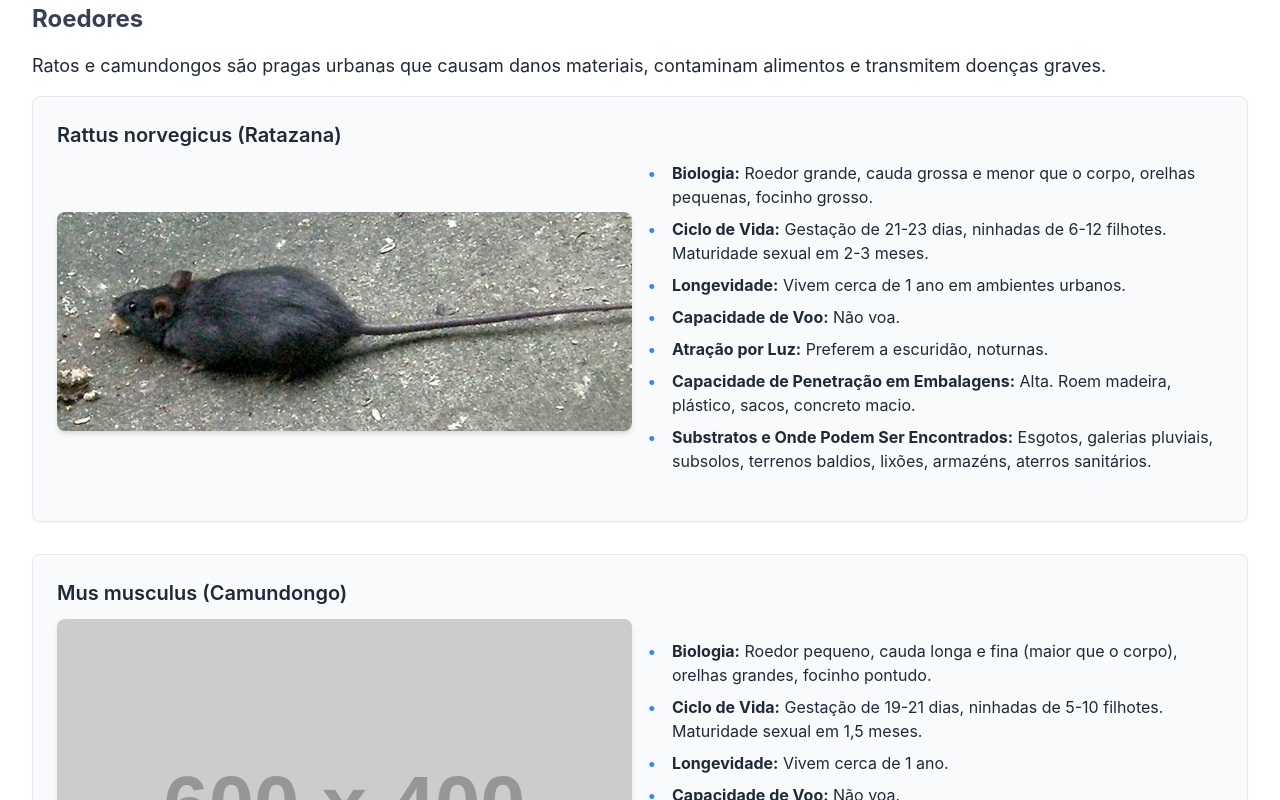
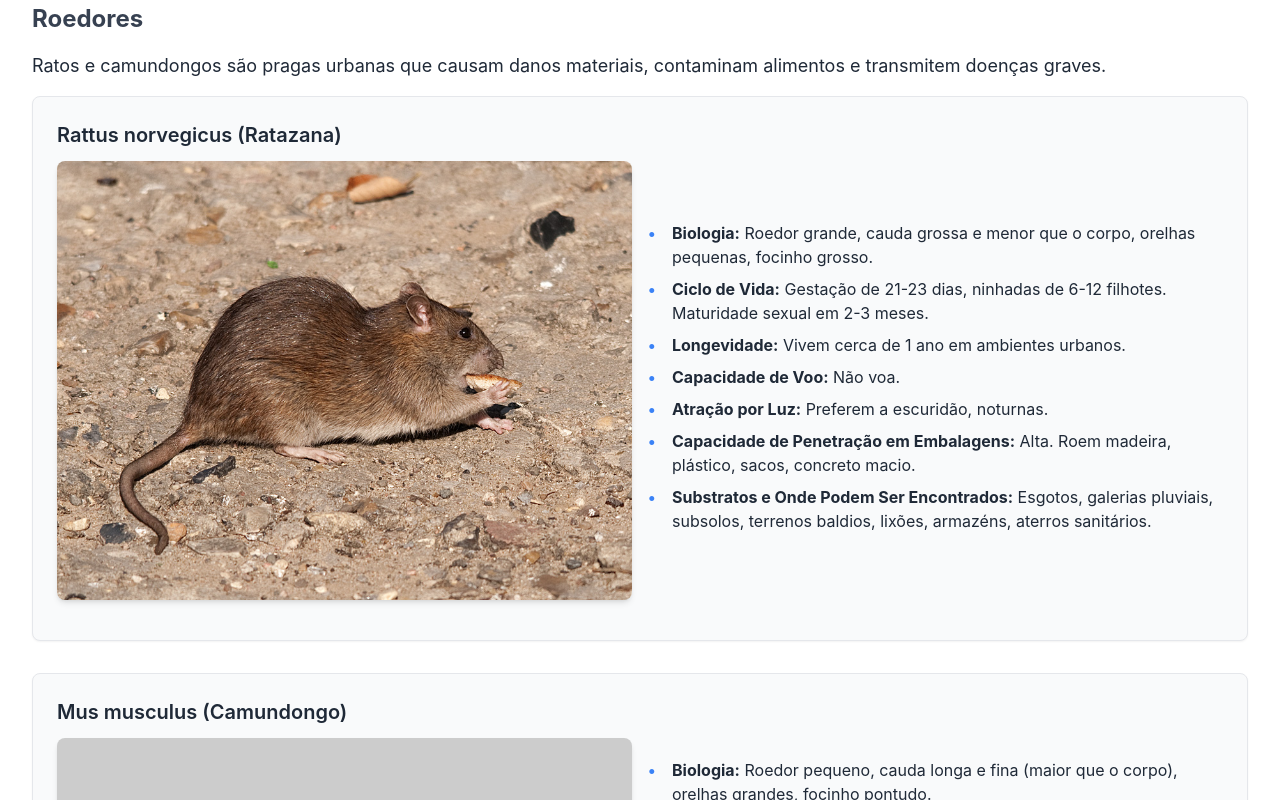
Before and after one commit to Felipe-Gomes-1989/Guia_pragas-urbanas, a plain HTML site: page index.html in a window 1280 px wide. Shown: the part 558-1358 px from the top of the page. Drawn offline with nearby package versions, Linux system fonts and the light colour scheme; placeholder pictures from the web are drawn by us.

Commit message:
Update index.html

```diff
--- a/index.html
+++ b/index.html
@@ -97,7 +97,7 @@
                 <h4 class="text-xl font-semibold text-gray-800 mb-3">Rattus norvegicus (Ratazana)</h4>
                 <div class="grid grid-cols-1 md:grid-cols-2 gap-4 items-center mb-4">
                     <div>
-                        <img src="/Fotos/3117206601_aa6b7905bb_c.jpg" alt="Imagem de Ratazana" class="rounded-lg shadow-md w-full">
+                        <img src="Fotos/5066741495_e225a75c34_o.jpg" alt="Imagem de Ratazana" class="rounded-lg shadow-md w-full">
                     </div>
                     <div>
                         <p class="guide-detail"><strong>Biologia:</strong> Roedor grande, cauda grossa e menor que o corpo, orelhas pequenas, focinho grosso.</p>
```
